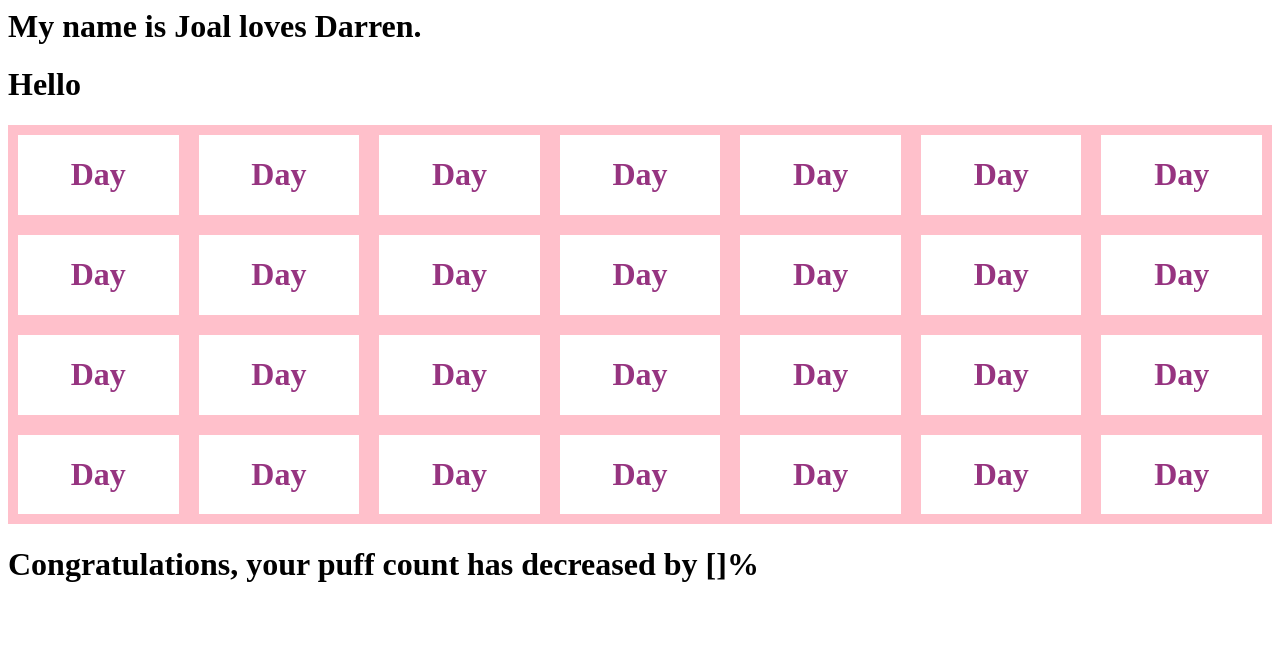
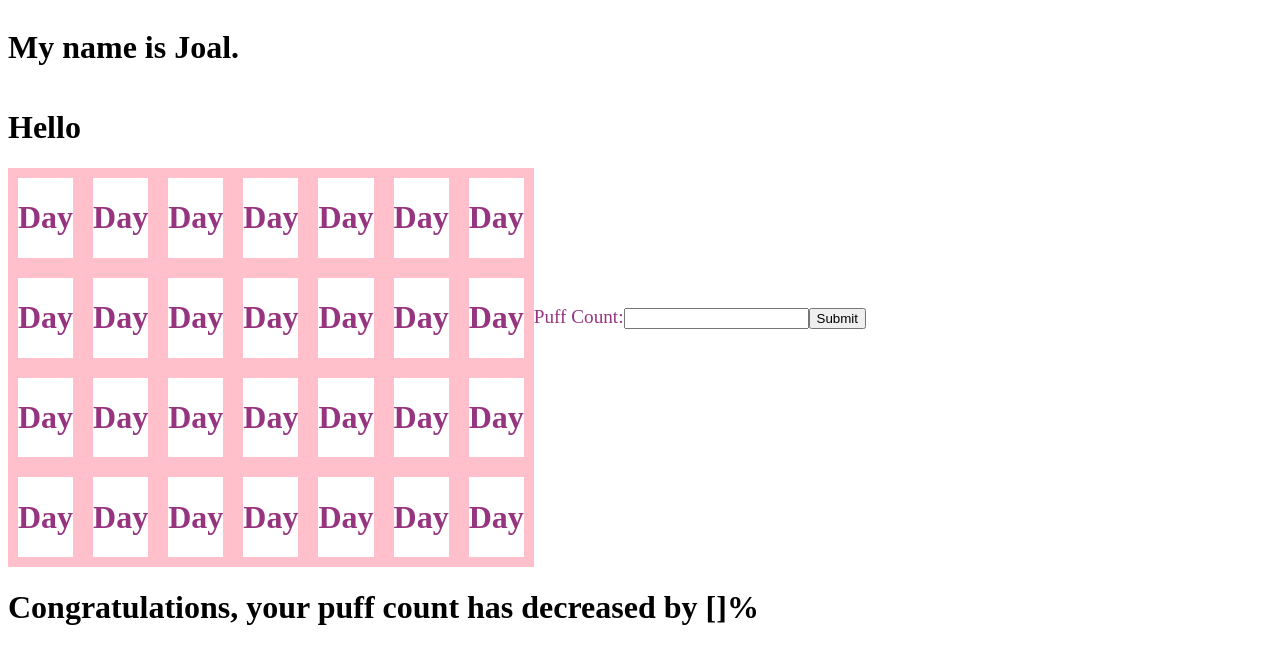
Before and after one commit to joalk/Vapor, a React app: page / in a window 1280 px wide. Shown: the top 664 px of the page. Built offline with nearby package versions, Linux system fonts and the light colour scheme.

Commit message:
created puff creator with input field

```diff
--- a/Frontend/App.css
+++ b/Frontend/App.css
@@ -1,3 +1,13 @@
+.app {
+  display: flex;
+  flex-direction: column;
+}
+
+.panel {
+  display: flex;
+  align-items: center;
+}
+
 .week {
   display: flex;
   flex-wrap: wrap;
@@ -14,3 +24,8 @@
   border-style: solid;
   flex-grow: 1;
 }
+
+.puffcreator {
+  color: rgb(150, 52, 128);
+  font-size: larger;
+}
--- a/Frontend/App.jsx
+++ b/Frontend/App.jsx
@@ -2,19 +2,23 @@ import React from 'react';
 import ReactDOM from 'react-dom';
 import { AverageDisplay } from './components/AverageDisplay.jsx';
 import { Container } from './components/Container.jsx'
+import { PuffCreator } from './components/PuffCreator.jsx';
 
 class App extends React.Component {
 	// name property goes here:
 get name() {
-  return 'Joal loves Darren'
+  return 'Joal'
 }
 
   render() {
     return (
-        <div>
+        <div className="app">
             <h1>My name is {this.name}.</h1>
-            <Container />
-            <AverageDisplay />
+            <div className="panel">
+              <Container />
+              <PuffCreator />
+            </div>
+              <AverageDisplay />
         </div>
     )
   }
--- /dev/null
+++ b/Frontend/components/PuffCreator.jsx
@@ -0,0 +1,15 @@
+import React from 'react';
+
+export const PuffCreator = () => {
+    return (
+        <div className="puffcreator">
+            <form>
+                <label>
+                    Puff Count:
+                    <input type="text" name="count" />
+                </label>
+                <input type="submit" value="Submit" />
+            </form>
+        </div>
+    )
+}
```
